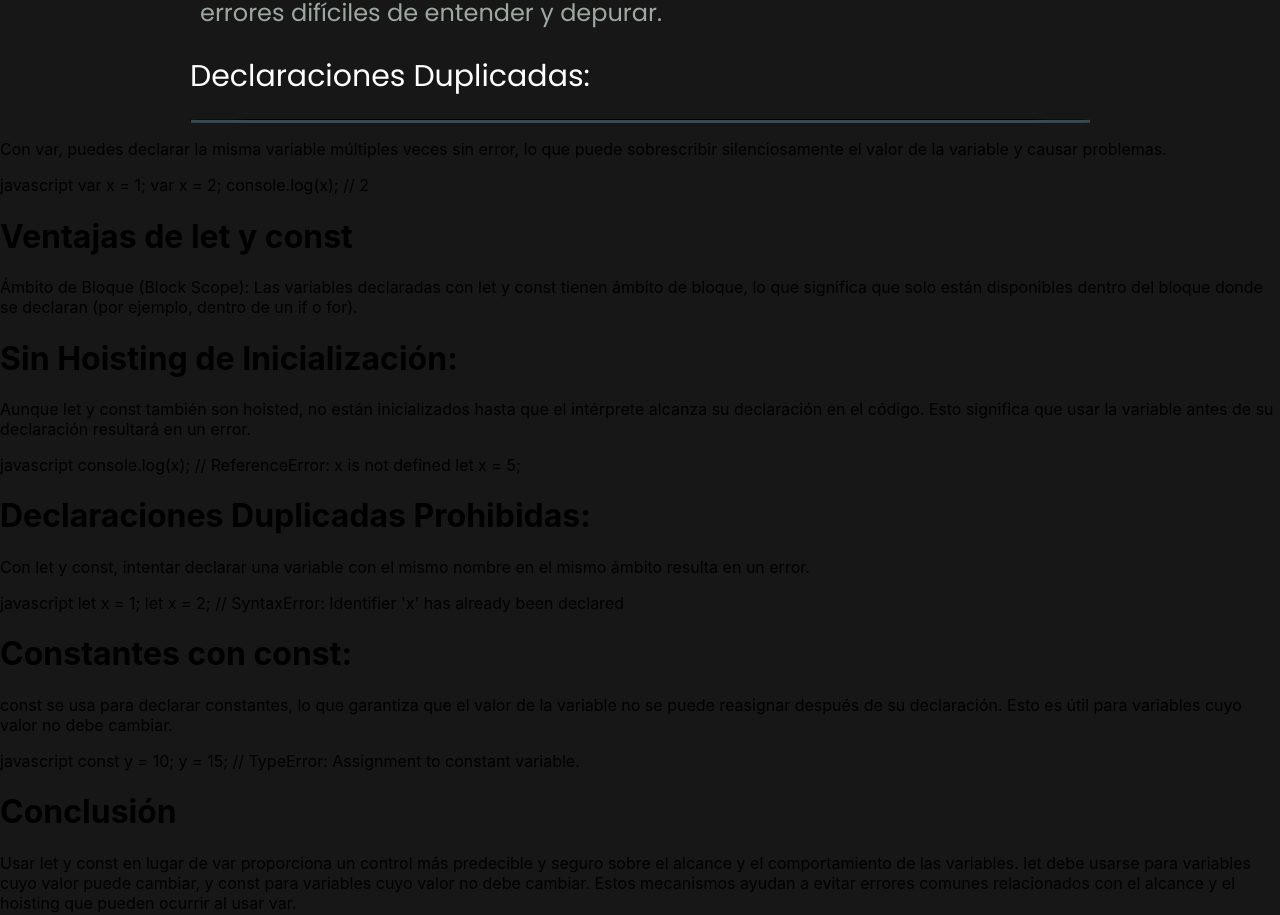
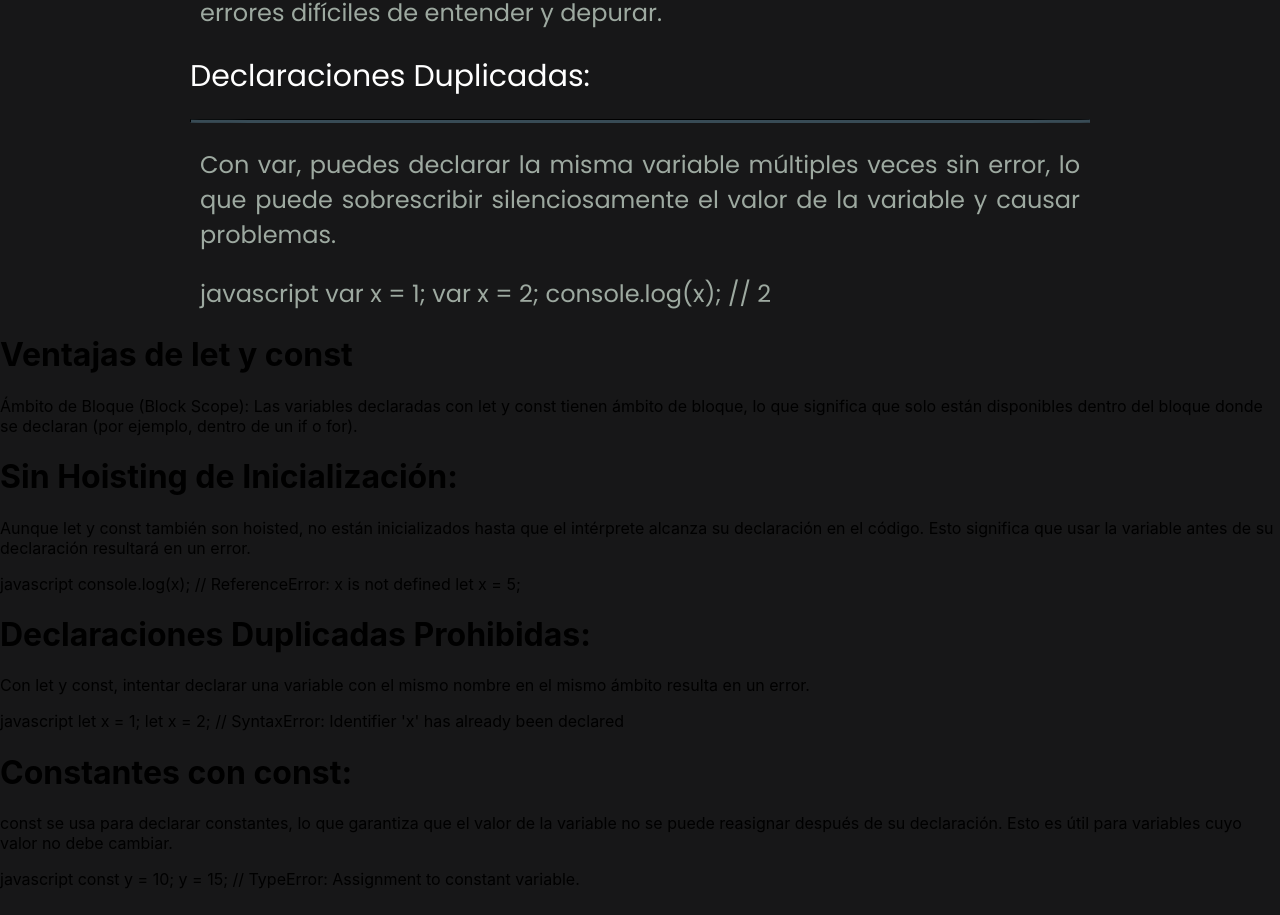
Before and after one commit to SteveBartmoss/steveapp, a React (Create React App) app: page /webdeveloper/letvsvar in a window 1280 px wide. Shown: the part 1191-2106 px from the top of the page. Built offline with nearby package versions, Linux system fonts and the light colour scheme.

Commit message:
se agrego mas formato al articulo

```diff
--- a/src/stevelabs/WebArticles/Articles/LetVsVar.jsx
+++ b/src/stevelabs/WebArticles/Articles/LetVsVar.jsx
@@ -49,17 +49,20 @@ function LetVsVar() {
                 <h1 className="title1">Declaraciones Duplicadas:</h1>
                 <hr className="line" />
 
-            </div>
+                <p className="content-curso">
+                    Con var, puedes declarar la misma variable múltiples veces sin error,
+                    lo que puede sobrescribir silenciosamente el valor de la variable y causar problemas.
+                </p>
 
-            <p>Con var, puedes declarar la misma variable múltiples veces sin error, lo que puede sobrescribir silenciosamente el valor de la variable y causar problemas.</p>
-
-            <p>
+                <p className="content-curso">
                     javascript
 
                     var x = 1;
                     var x = 2;
                     console.log(x); // 2
                 </p>
+
+            </div>
 
             <h1>Ventajas de let y const</h1>
 
```
Lines whose indentation alone changed are shown as unchanged.
